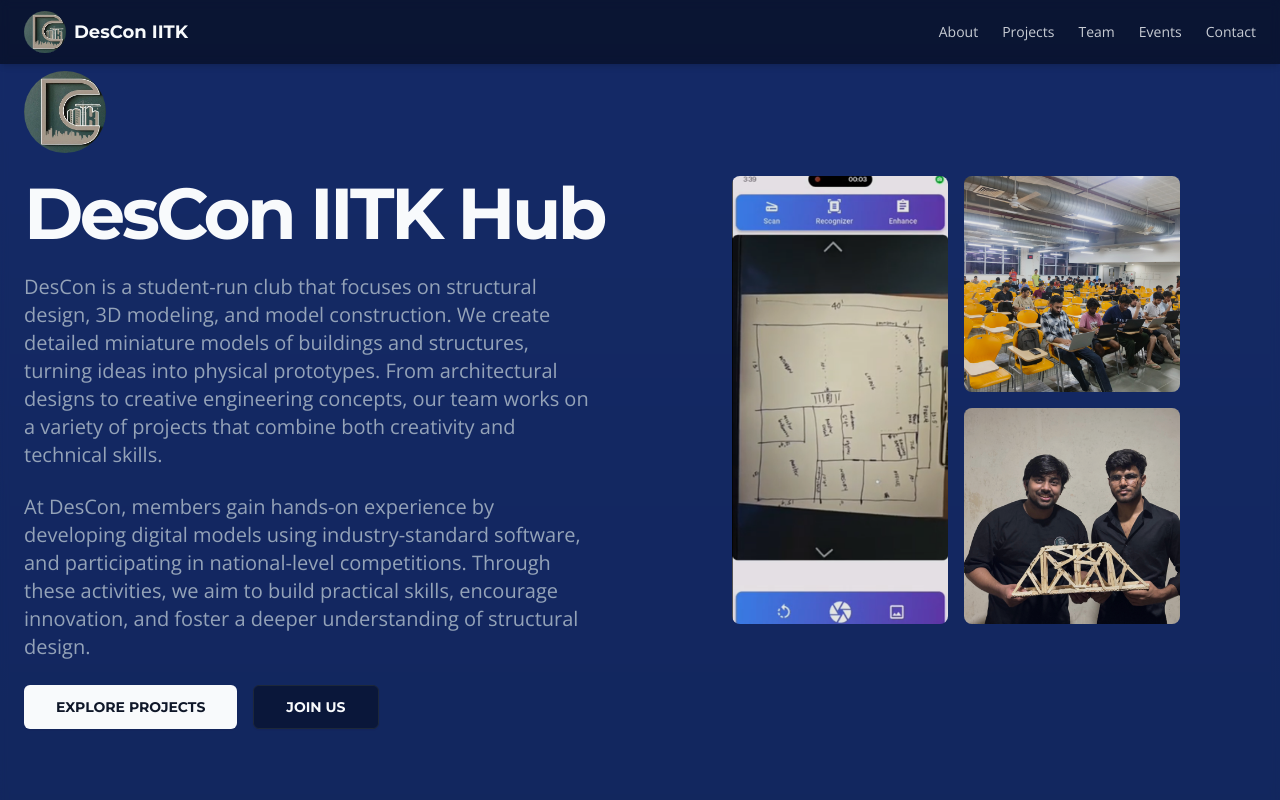
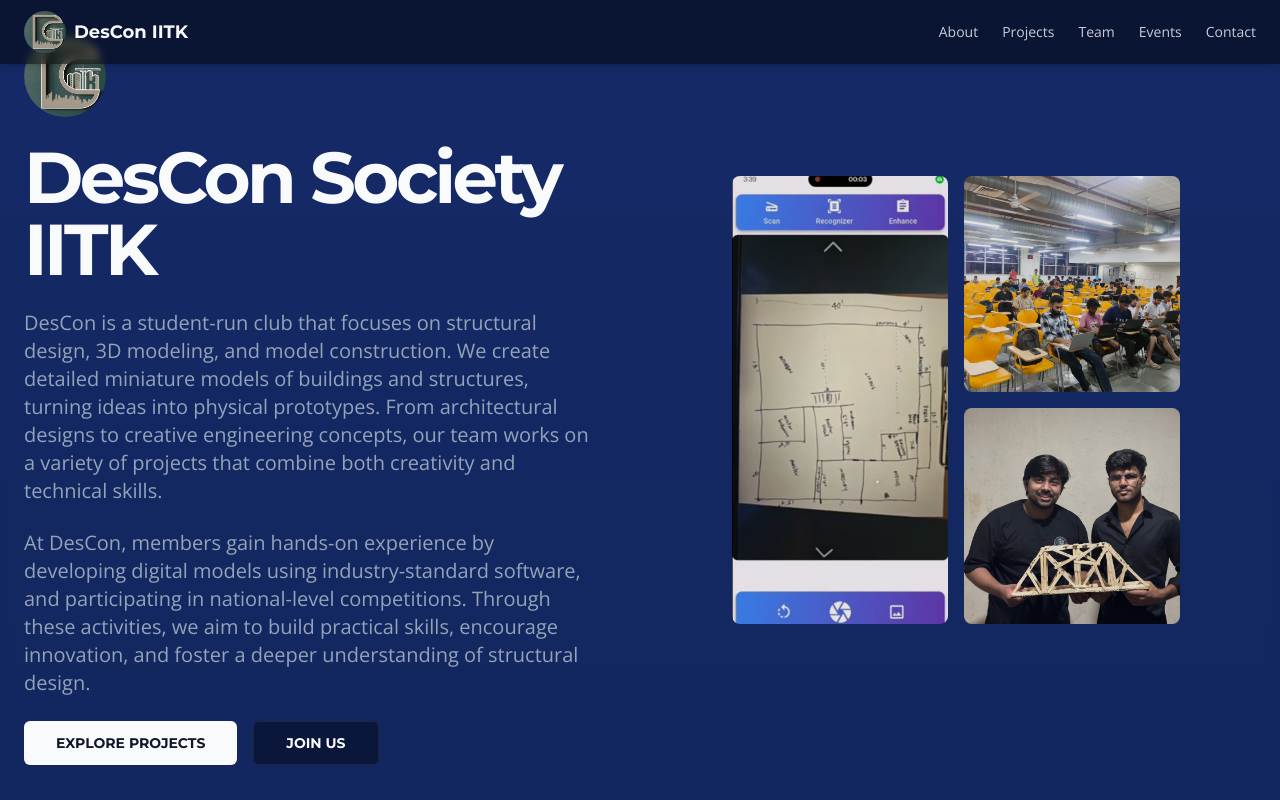
Before and after one commit to DesCon-SNT-IITK/DesCon-website, a Next.js app: page / in a window 1280 px wide. Shown: the top 800 px of the page. Built offline with nearby package versions, Linux system fonts and the light colour scheme.

Commit message:
adding new cconfigs

```diff
--- a/src/components/hero-section.tsx
+++ b/src/components/hero-section.tsx
@@ -14,12 +14,14 @@
     <section id="home" className="relative w-full h-dvh flex items-center justify-center text-center overflow-hidden">
       <div className="absolute inset-0 bg-transparent" />
 
-      <div className="container mx-auto px-4 md:px-6 z-10 grid md:grid-cols-2 items-center gap-8">
+      {/* <div className="container mx-auto px-4 md:px-6 z-10 grid md:grid-cols-2 items-center gap-8"> */}
+      <div className="container mx-auto px-4 md:px-6 z-10 grid md:grid-cols-2 items-center gap-8 xs:mt-16 mt-8 md:mt-0">
+
         <div className="flex flex-col items-center md:items-start text-center md:text-left space-y-6 animate-fade-in-up">
           <Logo width={82} height={82} className="text-primary" />
 
           <h1 className="text-5xl md:text-7xl font-bold font-headline tracking-tighter text-foreground">
-            DesCon IITK Hub
+            DesCon Society IITK
           </h1>
           <p className="max-w-xl text-lg md:text-xl text-muted-foreground font-body">
             DesCon is a student-run club that focuses on structural design, 3D modeling, and model construction.
@@ -41,7 +43,7 @@
         <div className="hidden md:flex justify-center items-center">
           <div className="grid grid-cols-2 grid-rows-2 gap-4 w-full max-w-md aspect-square">
             {heroImages.map((image, index) => (
-                <div key={index} className={cn("relative overflow-hidden rounded-lg group animate-fade-in-up", image.className)} style={{animationDelay: `${100 * (index + 1)}ms`}}>
+              <div key={index} className={cn("relative overflow-hidden rounded-lg group animate-fade-in-up", image.className)} style={{ animationDelay: `${100 * (index + 1)}ms` }}>
                 <Image
                   src={image.src}
                   alt={image.alt}
--- a/tailwind.config.ts
+++ b/tailwind.config.ts
@@ -94,6 +94,9 @@
         'accordion-up': 'accordion-up 0.2s ease-out',
         'fade-in-up': 'fade-in-up 0.8s ease-out forwards',
       },
+       screens: {
+        'xs': {'max': '399px'}, // Custom screen for <400px
+      },
     },
   },
   plugins: [require('tailwindcss-animate')],
```
Lines whose indentation alone changed are shown as unchanged.
